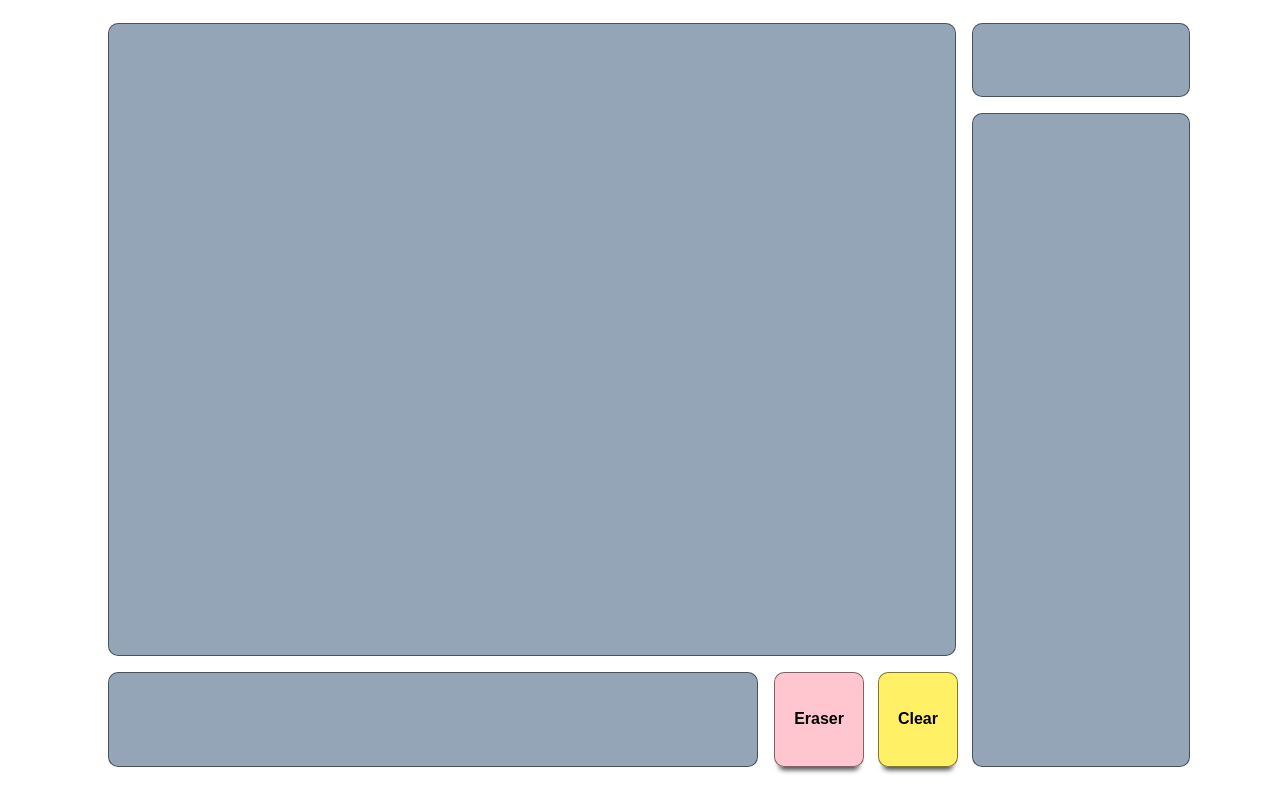
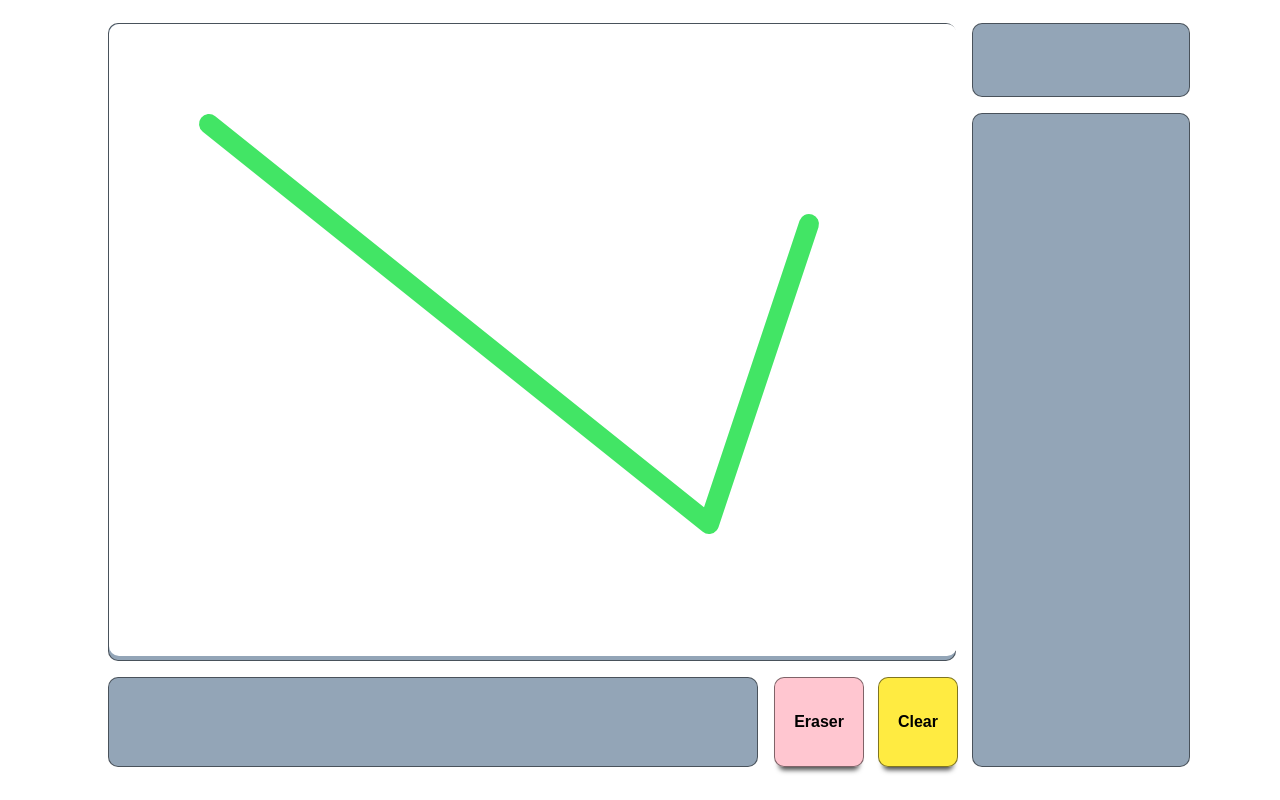
Before and after one commit to jreverett/SOFT355-PictionaryWebApp, a website: page public/index.html in a window 1280 px wide. Drawn offline with nearby package versions, Linux system fonts and the light colour scheme.

Commit message:
AB#1 Add canvas resize. Add erase button styling.

```diff
--- a/public/index.html
+++ b/public/index.html
@@ -9,8 +9,12 @@
     <body>
         <div id="gameContainer">
             <div id="first-column">
-                <div id="canvasContainer" class="container"></div>
+                <!-- canvas -->
+                <div id="canvasContainer" class="container">
+                    <canvas id="canvas"></canvas>
+                </div>
                 <div id="taskbarContainer">
+                    <!-- palette -->
                     <div id="paletteContainer" class="container">
                     </div>
 
@@ -19,14 +23,14 @@
                         <span id="eraser" class="button">Eraser</span>
                     </div>
                     <div class="taskbarInputContainer">
-                        <div id="clear" class="button">
-                            Clear
-                        </div>
+                        <span id="clear" class="button">Clear</span>
                     </div>
                 </div>
             </div>
             <div id="second-column">
+                <!-- word box -->
                 <div id="wordContainer" class="container"></div>
+                <!-- chat -->
                 <div id="chatContainer" class="container"></div>
             </div>
         </div>
--- a/public/main.css
+++ b/public/main.css
@@ -36,6 +36,13 @@ body {
   height: 85%;
 }
 
+#canvas {
+  overflow: hidden;
+  border-radius: 10px;
+  background: rgb(255, 255, 255);
+  cursor: crosshair;
+}
+
 /* Taskbar (palette & buttons) */
 #taskbarContainer {
   display: flex;
@@ -72,8 +79,13 @@ body {
   background: rgba(255, 192, 203, 0.9);
 }
 
+#eraser.selected {
+  box-shadow: 0 2px 4px 0 black;
+  background: rgba(184, 131, 140, 0.808);
+}
+
 #clear {
-  background: rgba(255, 230, 0, 0.6);
+  background: rgba(255, 231, 18, 0.8);
 }
 
 #clear:hover {
--- a/public/main.js
+++ b/public/main.js
@@ -0,0 +1,38 @@
+$(function() {
+  resizeCanvas();
+
+  $("#eraser").click(function() {
+    $(this).toggleClass("selected");
+  });
+
+  $(window).resize(function() {
+    resizeCanvas();
+  });
+
+  // canvas drawing
+  var canvas = document.getElementById("canvas");
+  var context = canvas.getContext("2d");
+
+  context.lineWidth = 20;
+  context.strokeStyle = "#42e565";
+  context.lineCap = "round";
+  context.lineJoin = "round";
+
+  // draw a line
+  context.beginPath();
+  // move to the context point
+  context.moveTo(100, 100);
+  // draw line from start point to end point
+  context.lineTo(600, 500);
+  context.lineTo(700, 200);
+  // render line
+  context.stroke();
+});
+
+function resizeCanvas() {
+  var canvas = document.getElementById("canvas");
+  var parent = canvas.parentNode.getBoundingClientRect();
+
+  canvas.width = parent.width;
+  canvas.height = parent.height;
+}
```
